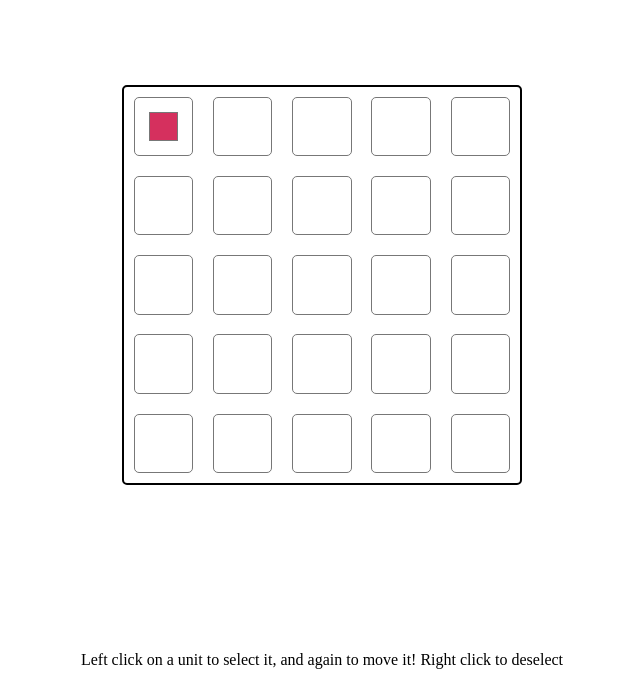
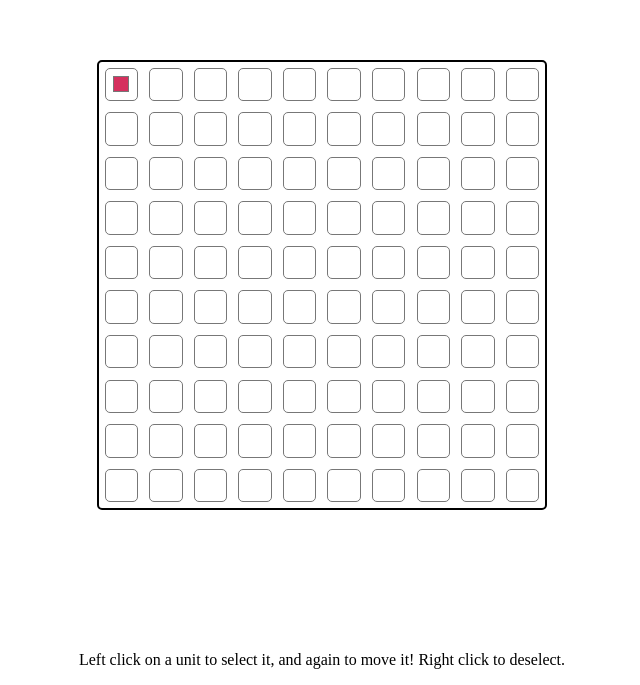
Before and after one commit to hudson-prestidge/simple-tactics-grid, a plain HTML site: page index.html in a window 1280 px wide. Shown: the part 115-800 px from the top of the page, without its empty margins (318-958 px from the left). Drawn offline with Linux system fonts and the light colour scheme.

Commit message:
increase grid size, number of tiles, add position id to tile html tags

```diff
--- a/index.html
+++ b/index.html
@@ -9,48 +9,131 @@
   <div class='wrapper'>
    <div class='grid'>
       <div class ='row'>
-              <div class='tile'>
-        </div><div class='tile'>
-        </div><div class='tile'>
-        </div><div class='tile'>
-        </div><div class='tile'>
+              <div class='tile' id='pos-1-1'>
+        </div><div class='tile' id='pos-1-2'>
+        </div><div class='tile' id='pos-1-3'>
+        </div><div class='tile' id='pos-1-4'>
+        </div><div class='tile' id='pos-1-5'>
+        </div><div class='tile' id='pos-1-6'>
+        </div><div class='tile' id='pos-1-7'>
+        </div><div class='tile' id='pos-1-8'>
+        </div><div class='tile' id='pos-1-9'>
+        </div><div class='tile' id='pos-1-10'>
+        </div>
+      </div><div class ='row'>
+              <div class='tile' id='pos-2-1'>
+        </div><div class='tile' id='pos-2-2'>
+        </div><div class='tile' id='pos-2-3'>
+        </div><div class='tile' id='pos-2-4'>
+        </div><div class='tile' id='pos-2-5'>
+        </div><div class='tile' id='pos-2-6'>
+        </div><div class='tile' id='pos-2-7'>
+        </div><div class='tile' id='pos-2-8'>
+        </div><div class='tile' id='pos-2-9'>
+        </div><div class='tile' id='pos-2-10'>
+        </div>
+      </div><div class ='row'>
+              <div class='tile' id='pos-3-1'>
+        </div><div class='tile' id='pos-3-2'>
+        </div><div class='tile' id='pos-3-3'>
+        </div><div class='tile' id='pos-3-4'>
+        </div><div class='tile' id='pos-3-5'>
+        </div><div class='tile' id='pos-3-6'>
+        </div><div class='tile' id='pos-3-7'>
+        </div><div class='tile' id='pos-3-8'>
+        </div><div class='tile' id='pos-3-9'>
+        </div><div class='tile' id='pos-3-10'>
+        </div>
+      </div><div class ='row'>
+              <div class='tile' id='pos-4-1'>
+        </div><div class='tile' id='pos-4-2'>
+        </div><div class='tile' id='pos-4-3'>
+        </div><div class='tile' id='pos-4-4'>
+        </div><div class='tile' id='pos-4-5'>
+        </div><div class='tile' id='pos-4-6'>
+        </div><div class='tile' id='pos-4-7'>
+        </div><div class='tile' id='pos-4-8'>
+        </div><div class='tile' id='pos-4-9'>
+        </div><div class='tile' id='pos-4-10'>
+        </div>
+      </div><div class ='row'>
+              <div class='tile' id='pos-5-1'>
+        </div><div class='tile' id='pos-5-2'>
+        </div><div class='tile' id='pos-5-3'>
+        </div><div class='tile' id='pos-5-4'>
+        </div><div class='tile' id='pos-5-5'>
+        </div><div class='tile' id='pos-5-6'>
+        </div><div class='tile' id='pos-5-7'>
+        </div><div class='tile' id='pos-5-8'>
+        </div><div class='tile' id='pos-5-9'>
+        </div><div class='tile' id='pos-5-10'>
+        </div>
+      </div><div class ='row'>
+              <div class='tile' id='pos-6-1'>
+        </div><div class='tile' id='pos-6-2'>
+        </div><div class='tile' id='pos-6-3'>
+        </div><div class='tile' id='pos-6-4'>
+        </div><div class='tile' id='pos-6-5'>
+        </div><div class='tile' id='pos-6-6'>
+        </div><div class='tile' id='pos-6-7'>
+        </div><div class='tile' id='pos-6-8'>
+        </div><div class='tile' id='pos-6-9'>
+        </div><div class='tile' id='pos-6-10'>
+        </div>
+      </div><div class ='row'>
+              <div class='tile' id='pos-7-1'>
+        </div><div class='tile' id='pos-7-2'>
+        </div><div class='tile' id='pos-7-3'>
+        </div><div class='tile' id='pos-7-4'>
+        </div><div class='tile' id='pos-7-5'>
+        </div><div class='tile' id='pos-7-6'>
+        </div><div class='tile' id='pos-7-7'>
+        </div><div class='tile' id='pos-7-8'>
+        </div><div class='tile' id='pos-7-9'>
+        </div><div class='tile' id='pos-7-10'>
+        </div>
+      </div><div class ='row'>
+              <div class='tile' id='pos-8-1'>
+        </div><div class='tile' id='pos-8-2'>
+        </div><div class='tile' id='pos-8-3'>
+        </div><div class='tile' id='pos-8-4'>
+        </div><div class='tile' id='pos-8-5'>
+        </div><div class='tile' id='pos-8-6'>
+        </div><div class='tile' id='pos-8-7'>
+        </div><div class='tile' id='pos-8-8'>
+        </div><div class='tile' id='pos-8-9'>
+        </div><div class='tile' id='pos-8-10'>
+        </div>
+      </div><div class ='row'>
+              <div class='tile' id='pos-9-1'>
+        </div><div class='tile' id='pos-9-2'>
+        </div><div class='tile' id='pos-9-3'>
+        </div><div class='tile' id='pos-9-4'>
+        </div><div class='tile' id='pos-9-5'>
+        </div><div class='tile' id='pos-9-6'>
+        </div><div class='tile' id='pos-9-7'>
+        </div><div class='tile' id='pos-9-8'>
+        </div><div class='tile' id='pos-9-9'>
+        </div><div class='tile' id='pos-9-10'>
+        </div>
+      </div><div class ='row'>
+              <div class='tile' id='pos-10-1'>
+        </div><div class='tile' id='pos-10-2'>
+        </div><div class='tile' id='pos-10-3'>
+        </div><div class='tile' id='pos-10-4'>
+        </div><div class='tile' id='pos-10-5'>
+        </div><div class='tile' id='pos-10-6'>
+        </div><div class='tile' id='pos-10-7'>
+        </div><div class='tile' id='pos-10-8'>
+        </div><div class='tile' id='pos-10-9'>
+        </div><div class='tile' id='pos-10-10'>
         </div>
       </div>
-      <div class ='row'>
-              <div class='tile'>
-        </div><div class='tile'>
-        </div><div class='tile'>
-        </div><div class='tile'>
-        </div><div class='tile'>
-        </div>
-      </div>
-      <div class ='row'>
-              <div class='tile'>
-        </div><div class='tile'>
-        </div><div class='tile'>
-        </div><div class='tile'>
-        </div><div class='tile'>
-        </div>
-      </div>
-      <div class ='row'>
-              <div class='tile'>
-        </div><div class='tile'>
-        </div><div class='tile'>
-        </div><div class='tile'>
-        </div><div class='tile'>
-        </div>
-      </div>
-      <div class ='row'>
-              <div class='tile'>
-        </div><div class='tile'>
-        </div><div class='tile'>
-        </div><div class='tile'>
-        </div><div class='tile'>
-        </div>
+
       </div>
     </div>
     <div class='footer'>
-      <p id='tutorial'> Left click on a unit to select it, and again to move it! Right click to deselect</p>
+      <p id='tutorial'> Left click on a unit to select it, and again to move it! Right click to deselect. </p>
     </div>
   </div>
 </body>
--- a/simple-tactics-grid.js
+++ b/simple-tactics-grid.js
@@ -71,7 +71,7 @@ function displayMoveRange (unit) {
 
 }
 
-function getRandomColor() {
+function getRandomColor () {
   var letters = '0123456789ABCDEF'.split('')
   var color = '#'
   for (var i = 0; i < 6; i++) {
--- a/style.css
+++ b/style.css
@@ -19,20 +19,20 @@ html, body, .wrapper {
   border: 2px solid #000;
   border-radius: 5px;
   transform: translate(-50%, -50%);
-  width: 400px;
-  height: 400px;
+  width: 450px;
+  height: 450px;
 }
 
 .row {
-  height: 15%;
-  margin: 2.5% 0;
+  height: 7.5%;
+  margin: 1.25% 0;
   width: 100%;
   display: inline-block;
 }
 
 .tile {
-  width: 15%;
-  margin: 0 2.5%;
+  width: 7.5%;
+  margin: 0 1.25%;
   height: 100%;
   display: inline-block;
   border-radius: 5px;
@@ -48,7 +48,7 @@ html, body, .wrapper {
 }
 
 .footer {
-  position: absolute;
+  position:absolute;
   bottom: 0;
   left: 50%;
   transform: translate(-50%, 0);
```
